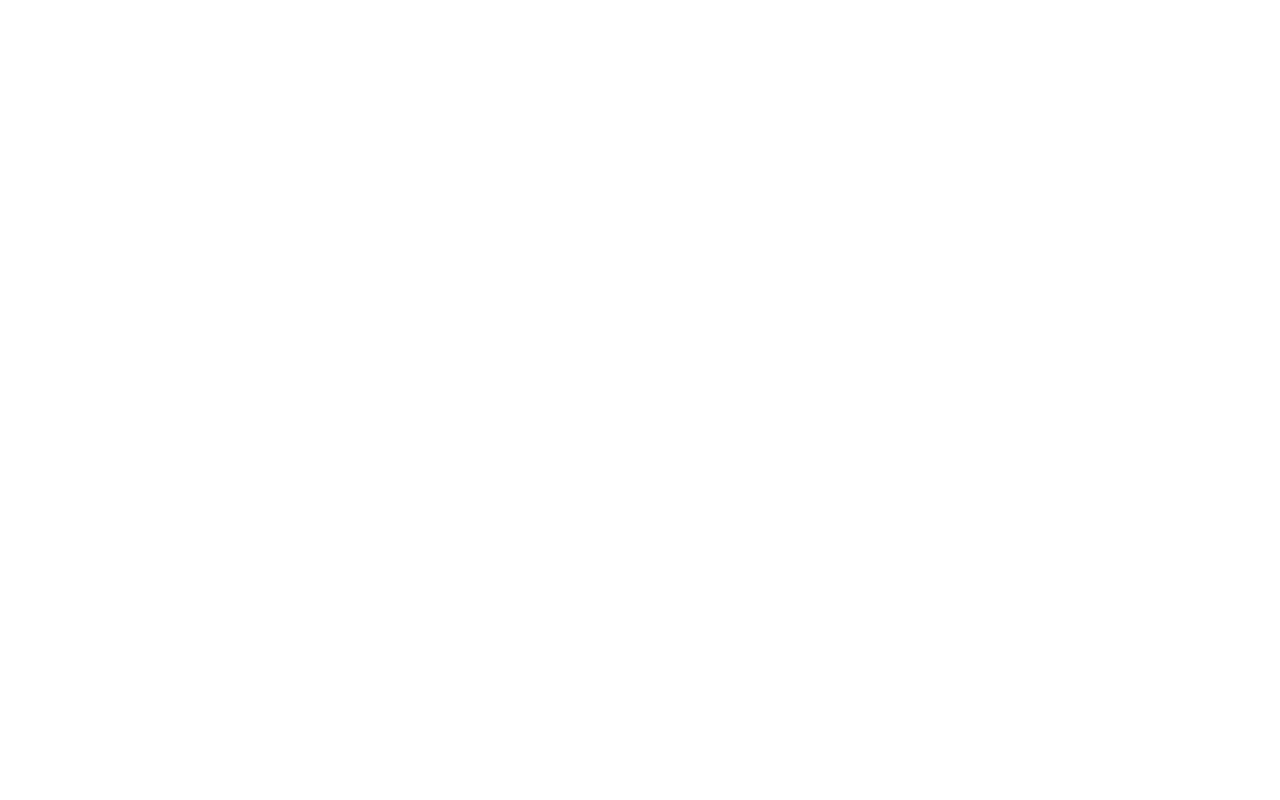
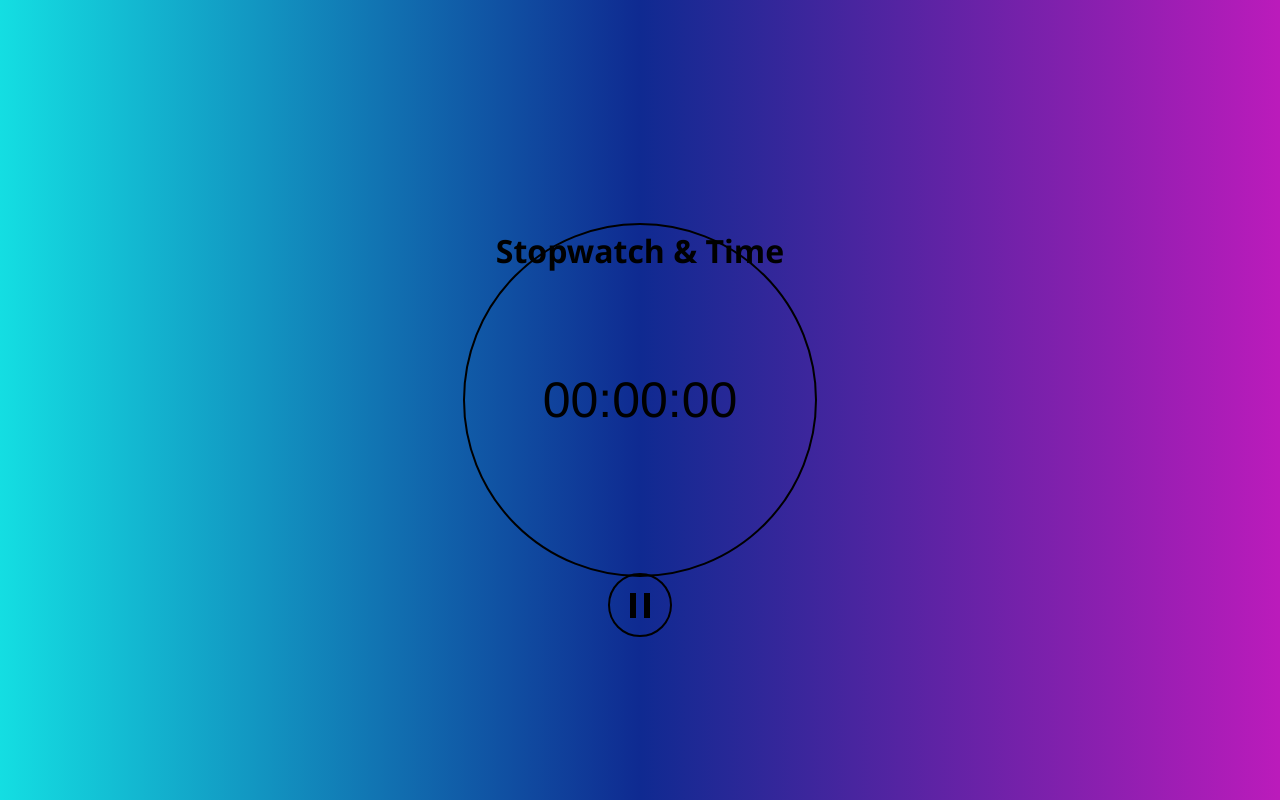
Before and after one commit to ScytheDEM/Stopwatch, a plain HTML site: page index.html in a window 1280 px wide. Drawn offline with Linux system fonts and the light colour scheme.

Commit message:
frontend start

```diff
--- a/index.html
+++ b/index.html
@@ -3,8 +3,23 @@
             <title></title>
             <link rel = "stylesheet" type="text/css" href = "style.css">
             <script src="func.js"></script>
+            <title>Stopwatch</title>
     </head>
         <body>
-
+                <div class = "header">
+                        <h1 id = "S-T">Stopwatch & Time</h1>
+                </div>
+               <div class = "center-contain">
+                        <div circle-contain>
+                                <div id = "circle-stopwatch">
+                                        <span id = "time">00:00:00</span>
+                                </div>
+                        </div>
+                        <div class = "pause-contain">
+                                <div id = "circle-pause">
+                                        <div id = "pause-button"></div>
+                                </div>
+                        </div>
+                </div>
         </body>
 </html>
--- a/style.css
+++ b/style.css
@@ -0,0 +1,69 @@
+body{
+    overflow: auto;
+    background: linear-gradient(90deg, rgba(20,222,226,1) 0%, rgba(15,42,145,1) 50%, rgba(187,27,187,1) 100%);
+}
+.header{
+    display:flex;
+    justify-content: center;
+    position: relative;
+
+    top:200px;
+}
+#S-T{
+    font-family:'Segoe UI', Tahoma, Geneva, Verdana, sans-serif
+}
+.center-contain{
+    display: flex;
+    justify-content: center;
+    margin:0;
+}
+.circle-contain{
+   display:flex;
+   justify-content: center;
+   align-items: center;
+   margin-bottom:30px;
+}
+#circle-stopwatch{
+
+    height:350px;;
+    width: 350px;
+    background-color: transparent;
+    border: 2px solid;
+    display:grid;
+    align-items: center;
+    border-radius:50%;
+    position: absolute;
+    top:50%;
+    left:50%;
+    transform: translate(-50%, -50%);
+}
+#time{
+    display:flex;
+    justify-self: center;
+    font-size: 50px;
+    font-family: 'Franklin Gothic Medium', 'Arial Narrow', Arial, sans-serif;
+}
+.pause-contain{
+    margin-top:45px;
+    position: absolute;
+    display:flex;
+    align-items: center;
+    justify-content: center;
+    border-radius:50%;
+    border: 2px solid;
+    top:70%;
+    left:50%;
+    transform: translate(-50%, -50%);
+    height:60px;
+    width:60px;
+
+}
+#pause-button {
+    box-sizing: border-box;
+    position: relative;
+    display: block;
+    width: 20px;
+    height: 25px;
+    border-left: 6px solid;
+    border-right: 6px solid
+}
```
